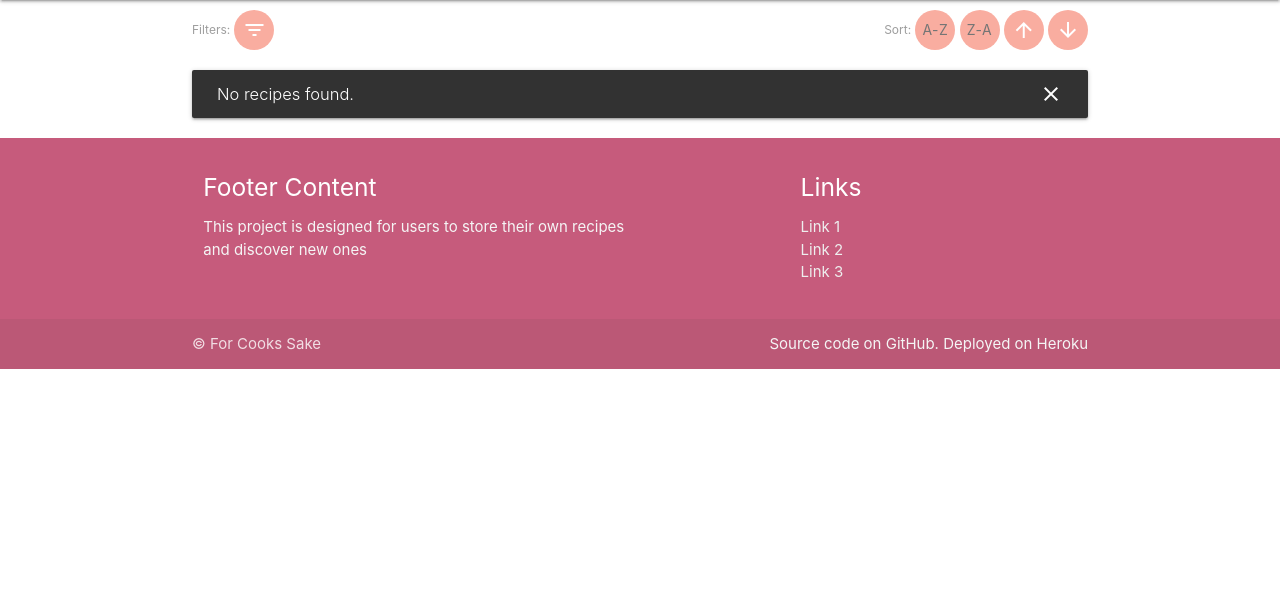
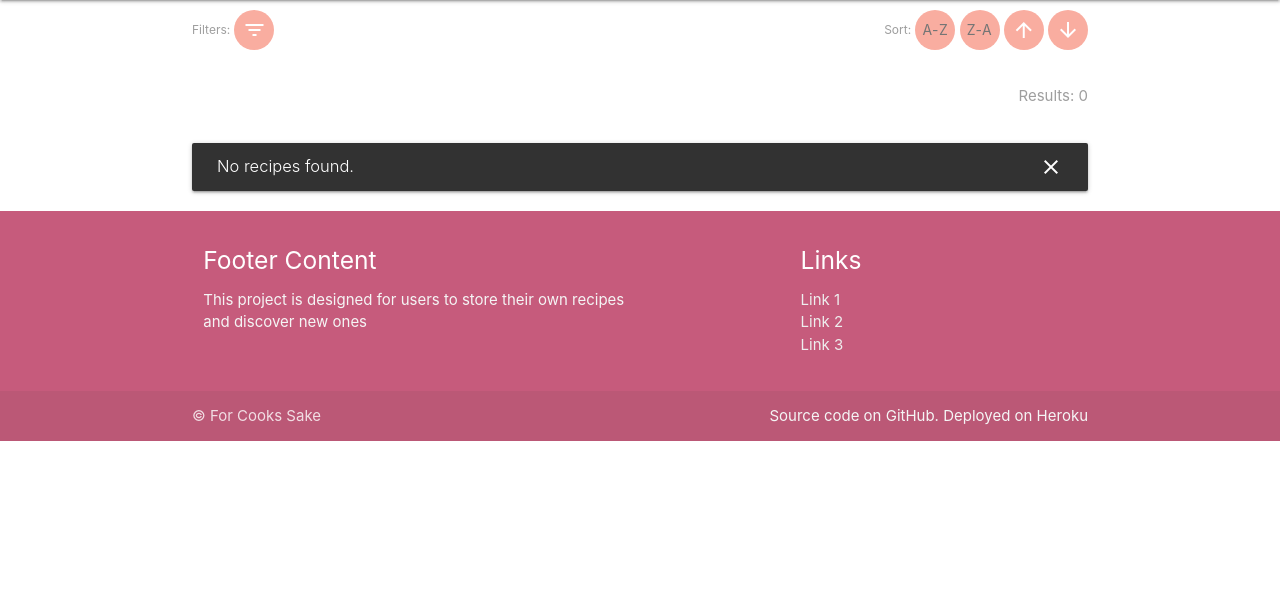
Before and after one commit to Beibhinn/data-milestone-project, a Flask app: page /get_recipes in a window 1280 px wide. Shown: the part 64-675 px from the top of the page. Run offline with Flask 2, Linux system fonts and the light colour scheme; data that the repository does not hold is empty; some libraries are stand-ins or nearby versions.

Commit message:
Add results count to receipes.html

```diff
--- a/templates/recipes.html
+++ b/templates/recipes.html
@@ -57,6 +57,11 @@
     </form>
 </div>
 <div class="row">
+    <span class="right">
+        <p class="grey-text"> Results: {{ recipes|length }}</p>
+    </span>
+</div>
+<div class="row">
     {% if recipes|length == 0 %}
     <div class="toast" style="position: initial">No recipes found.<i class="close material-icons">close</i></div>
     {% else %}
```
